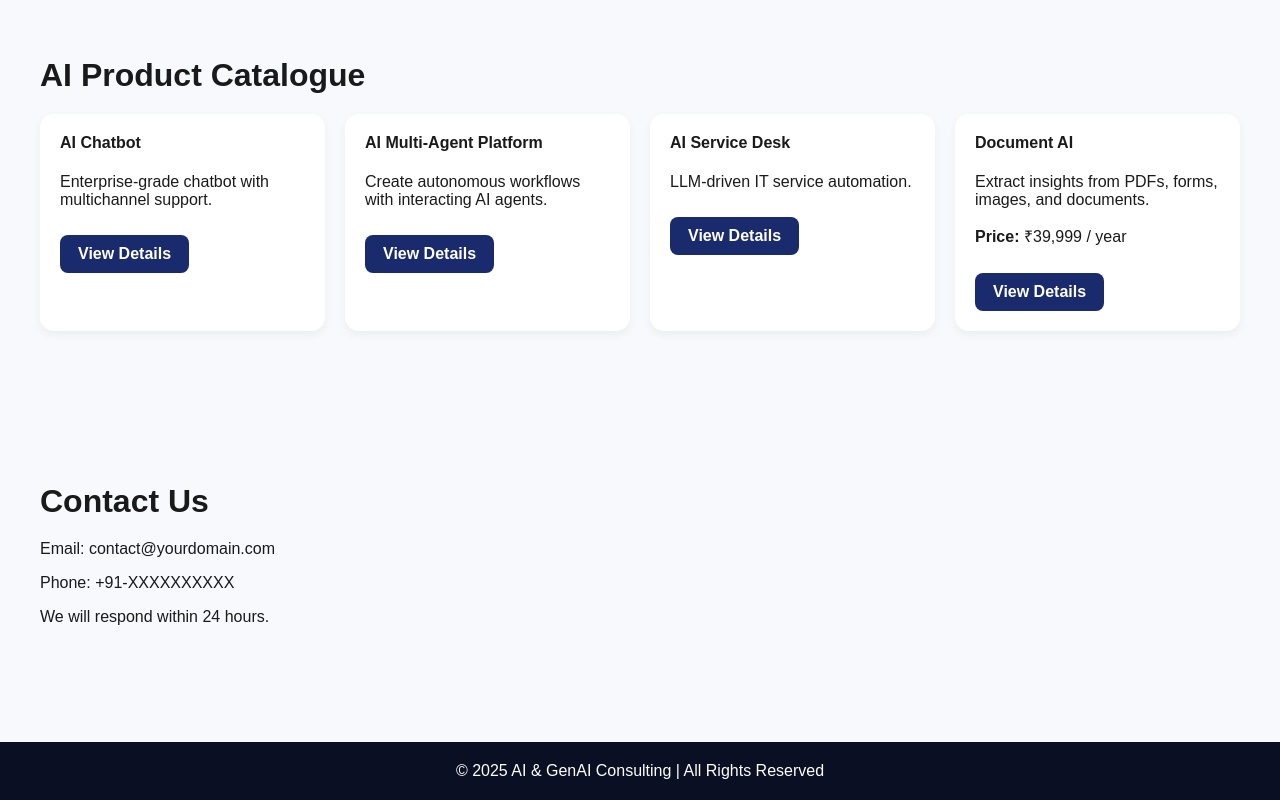
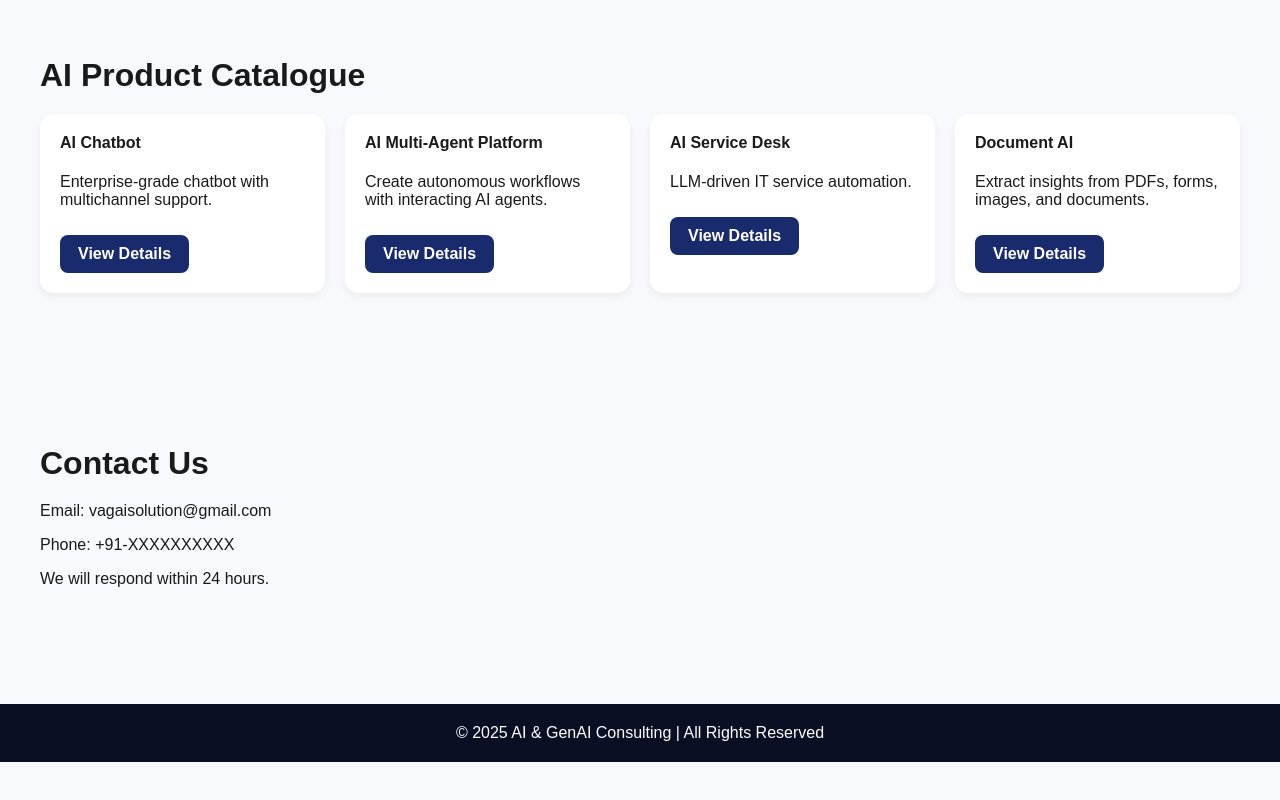
Before and after one commit to gyan-prakash-singh/VGA, a plain HTML site: page index.html in a window 1280 px wide. Shown: the part 843-1643 px from the top of the page. After the commit the page ends 1605 px from the top, so only its background shows below. Drawn offline with Linux system fonts and the light colour scheme.

Commit message:
Update index.html

```diff
--- a/index.html
+++ b/index.html
@@ -84,7 +84,7 @@
 </head>
 <body>
   <header>
-    <h1><img src="VAGSolution.png" alt="VAG" style="height:40px; vertical-align:middle; margin-right:10px;"> VAG Solutions</h1>
+    <h1><img src="VAGSolution-WhiteLogo.png" alt="VAG" style="height:40px; vertical-align:middle; margin-right:10px;"> VAG Solutions</h1>
     <nav>
       <a href="#consulting">Consulting</a>
       <a href="#products">Products</a>
@@ -146,7 +146,7 @@
       <div class="card">
         <h4>Document AI</h4>
         <p>Extract insights from PDFs, forms, images, and documents.</p>
-        <p><strong>Price:</strong> ₹39,999 / year</p>
+
         <a href="#contact" class="button">View Details</a>
       </div>
     </div>
@@ -154,7 +154,7 @@
 
   <section class="section" id="contact">
     <h3>Contact Us</h3>
-    <p>Email: contact@yourdomain.com</p>
+    <p>Email: vagaisolution@gmail.com</p>
     <p>Phone: +91-XXXXXXXXXX</p>
     <p>We will respond within 24 hours.</p>
   </section>
```
